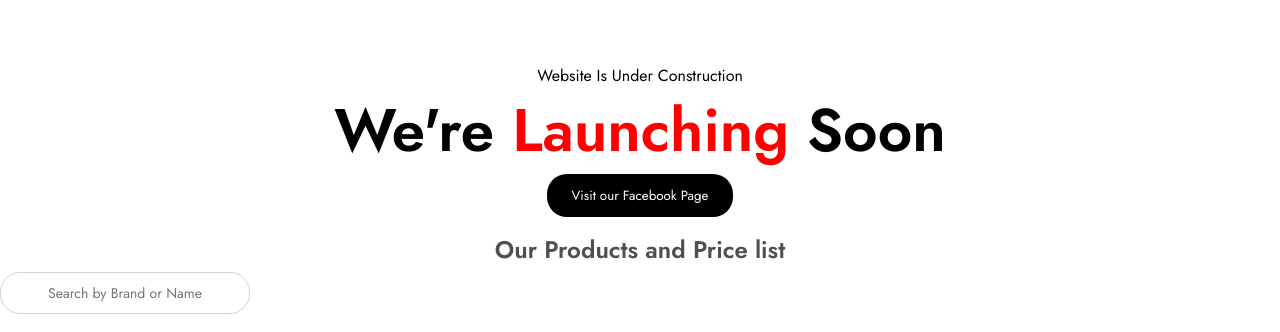
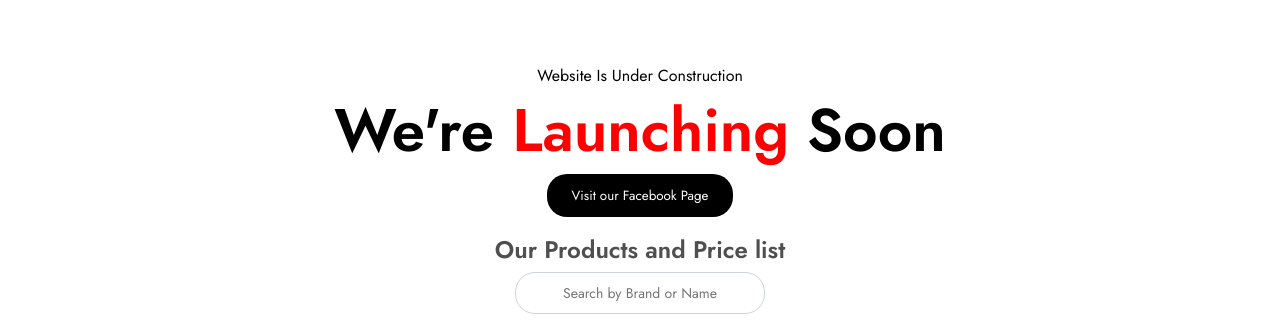
Before and after one commit to afsara-tasnim/Project-final, a plain HTML site: page index.html in a window 1280 px wide. Shown: the part 402-734 px from the top of the page. Drawn offline with nearby package versions, Linux system fonts and the light colour scheme.

Commit message:
Update index.html

```diff
--- a/index.html
+++ b/index.html
@@ -52,10 +52,12 @@
                 <p>Website Is Under Construction</p>
                 <h1>We're <span>Launching</span> Soon</h1>
                 <a href="https://www.facebook.com/aromatica.one?mibextid=ZbWKwL">
-                <button type="button">Visit our Facebook Page</button></a></div>
+                <button type="button">Visit our Facebook Page</button></a>
+            </div>
                 <div class="table-container">
                     <h2>Our Products and Price list</h2>
-                    <input type="text" id="search-bar" placeholder="Search by Brand or Name">
+                    <div class="search">
+                    <input type="text" id="search-bar" placeholder="Search by Brand or Name"></div>
                     <script src="search_bar.js"></script>
                     <div class="prices">
                         <table class="table table-bordered table-hover table-condensed">
```
